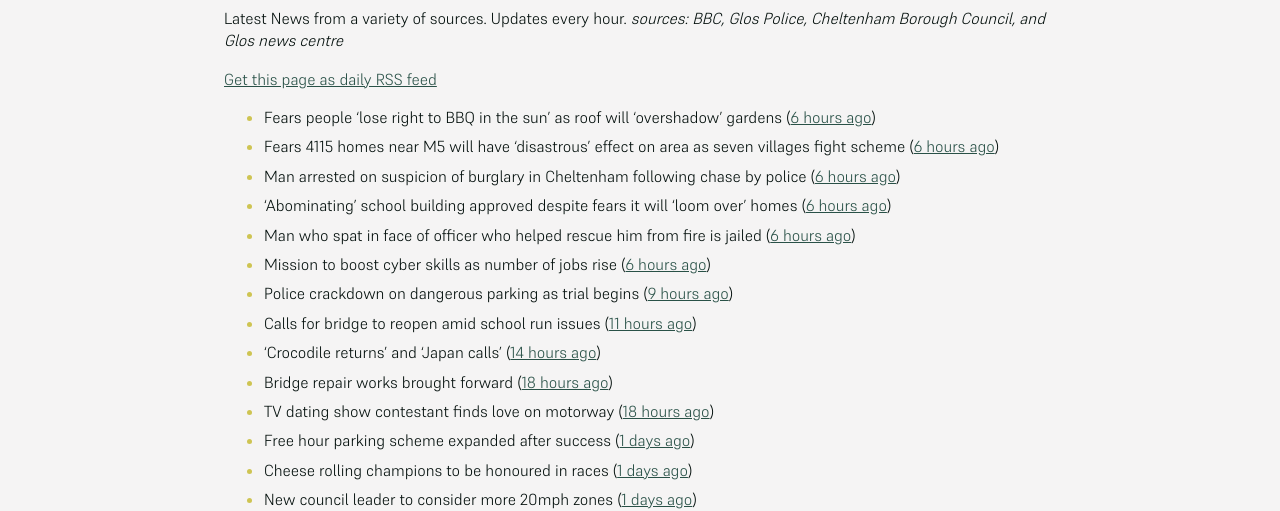
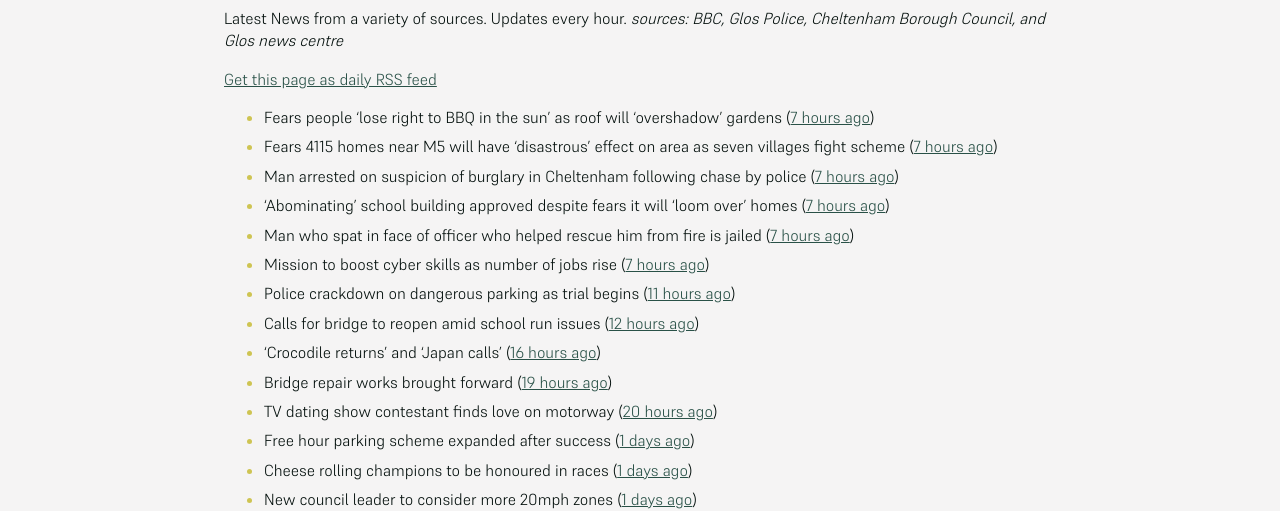
Before and after one commit to mat-0/cheltenham-open-data, a Jekyll site: the page built from _pages/news.md, in a window 1280 px wide. Shown: the part 266-777 px from the top of the page. Built offline with Jekyll 4.4.1, drawn with Linux system fonts in a browser that asks for light colours.

Commit message:
Updated 2025-05-24 01:24:17

```diff
--- a/_pages/news.md
+++ b/_pages/news.md
@@ -12,17 +12,17 @@ _sources: BBC, Glos Police, Cheltenham Borough Council, and Glos news centre_
 [Get this page as daily RSS feed](/daily.rss)
 
 <!-- news_marker starts -->
-- Fears people ‘lose right to BBQ in the sun’ as roof will ‘overshadow’ gardens ([6 hours ago](https://gloucesternewscentre.co.uk/fears-people-lose-right-to-bbq-in-the-sun-as-roof-will-overshadow-gardens/))
-- Fears 4115 homes near M5 will have ‘disastrous’ effect on area as seven villages fight scheme ([6 hours ago](https://gloucesternewscentre.co.uk/fears-4115-homes-near-m5-will-have-disastrous-effect-on-area-as-seven-villages-fight-scheme/))
-- Man arrested on suspicion of burglary in Cheltenham following chase by police ([6 hours ago](https://gloucesternewscentre.co.uk/man-arrested-on-suspicion-of-burglary-in-cheltenham-following-chase-by-police/))
-- ‘Abominating’ school building approved despite fears it will ‘loom over’ homes ([6 hours ago](https://gloucesternewscentre.co.uk/abominating-school-building-approved-despite-fears-it-will-loom-over-homes/))
-- Man who spat in face of officer who helped rescue him from fire is jailed ([6 hours ago](https://gloucesternewscentre.co.uk/man-who-spat-in-face-of-officer-who-helped-rescue-him-from-fire-is-jailed/))
-- Mission to boost cyber skills as number of jobs rise ([6 hours ago](https://www.bbc.com/news/articles/cp9200y2km0o))
-- Police crackdown on dangerous parking as trial begins ([9 hours ago](https://www.bbc.com/news/articles/c628gp87jljo))
-- Calls for bridge to reopen amid school run issues ([11 hours ago](https://www.bbc.com/news/articles/c7877jd3dw3o))
-- 'Crocodile returns' and 'Japan calls' ([14 hours ago](https://www.bbc.com/news/articles/clynl44237wo))
-- Bridge repair works brought forward ([18 hours ago](https://www.bbc.com/news/articles/c8repy53ezyo))
-- TV dating show contestant finds love on motorway ([18 hours ago](https://www.bbc.com/news/articles/cn84y0wnz2po))
+- Fears people ‘lose right to BBQ in the sun’ as roof will ‘overshadow’ gardens ([7 hours ago](https://gloucesternewscentre.co.uk/fears-people-lose-right-to-bbq-in-the-sun-as-roof-will-overshadow-gardens/))
+- Fears 4115 homes near M5 will have ‘disastrous’ effect on area as seven villages fight scheme ([7 hours ago](https://gloucesternewscentre.co.uk/fears-4115-homes-near-m5-will-have-disastrous-effect-on-area-as-seven-villages-fight-scheme/))
+- Man arrested on suspicion of burglary in Cheltenham following chase by police ([7 hours ago](https://gloucesternewscentre.co.uk/man-arrested-on-suspicion-of-burglary-in-cheltenham-following-chase-by-police/))
+- ‘Abominating’ school building approved despite fears it will ‘loom over’ homes ([7 hours ago](https://gloucesternewscentre.co.uk/abominating-school-building-approved-despite-fears-it-will-loom-over-homes/))
+- Man who spat in face of officer who helped rescue him from fire is jailed ([7 hours ago](https://gloucesternewscentre.co.uk/man-who-spat-in-face-of-officer-who-helped-rescue-him-from-fire-is-jailed/))
+- Mission to boost cyber skills as number of jobs rise ([7 hours ago](https://www.bbc.com/news/articles/cp9200y2km0o))
+- Police crackdown on dangerous parking as trial begins ([11 hours ago](https://www.bbc.com/news/articles/c628gp87jljo))
+- Calls for bridge to reopen amid school run issues ([12 hours ago](https://www.bbc.com/news/articles/c7877jd3dw3o))
+- 'Crocodile returns' and 'Japan calls' ([16 hours ago](https://www.bbc.com/news/articles/clynl44237wo))
+- Bridge repair works brought forward ([19 hours ago](https://www.bbc.com/news/articles/c8repy53ezyo))
+- TV dating show contestant finds love on motorway ([20 hours ago](https://www.bbc.com/news/articles/cn84y0wnz2po))
 - Free hour parking scheme expanded after success ([1 days ago](https://www.bbc.com/news/articles/cd0l2kr32zeo))
 - Cheese rolling champions to be honoured in races ([1 days ago](https://www.bbc.com/news/articles/cy8nkklvm9mo))
 - New council leader to consider more 20mph zones ([1 days ago](https://www.bbc.com/news/articles/c1kvvdv71m4o))
```
Also changed, not shown: _data/flood.json (+5 -27 lines), _pages/terrorism.md (+1 -1 lines), index.md (+6 -6 lines).
